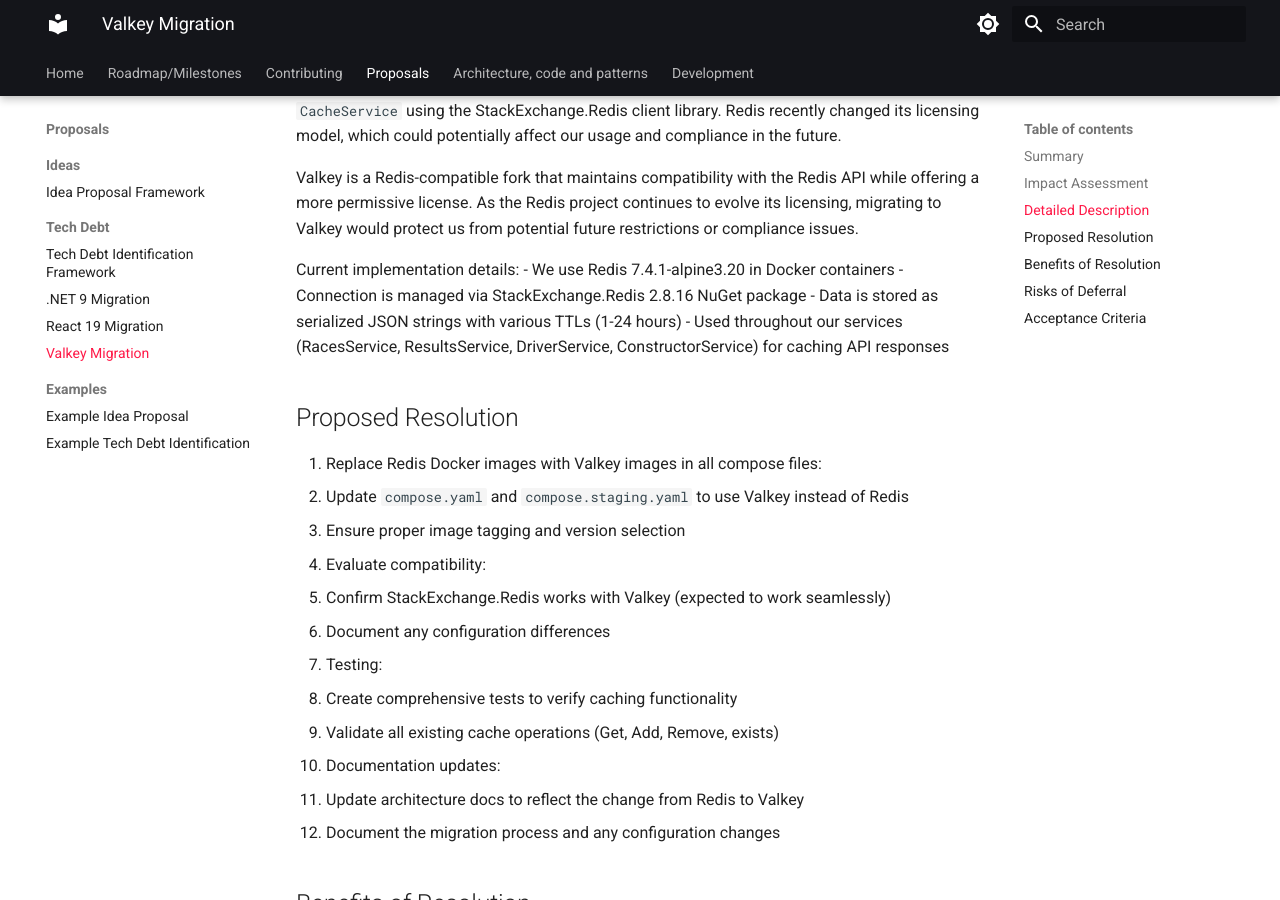
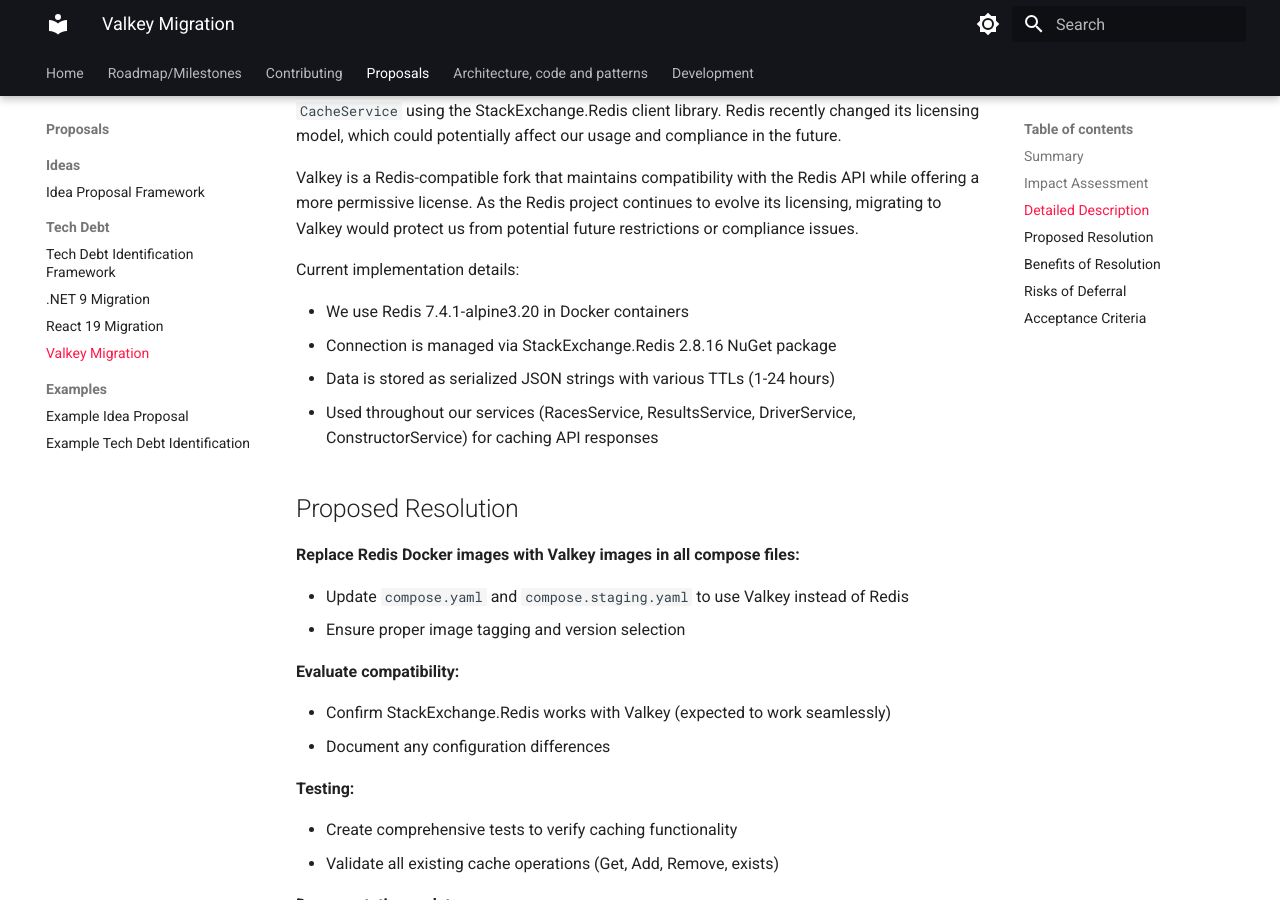
Before and after one commit to Evanlab02/Lyzer, an MkDocs documentation site: the page built from Docs/docs/proposals/tech-debt/Valkey.md, in a window 1280 px wide and 900 px high, scrolled down 899 px. Built offline with MkDocs 1.6.1 and Material for MkDocs 9.7.7, drawn with Linux system fonts in a browser that asks for light colours; the version menu is left out; some of the changed lines change nothing that is shown.

Commit message:
chore: Formatting fixes

```diff
--- a/Docs/docs/proposals/tech-debt/Valkey.md
+++ b/Docs/docs/proposals/tech-debt/Valkey.md
@@ -26,6 +26,7 @@
 Valkey is a Redis-compatible fork that maintains compatibility with the Redis API while offering a more permissive license. As the Redis project continues to evolve its licensing, migrating to Valkey would protect us from potential future restrictions or compliance issues.
 
 Current implementation details:
+
 - We use Redis 7.4.1-alpine3.20 in Docker containers
 - Connection is managed via StackExchange.Redis 2.8.16 NuGet package
 - Data is stored as serialized JSON strings with various TTLs (1-24 hours)
@@ -33,21 +34,28 @@
 
 ## Proposed Resolution
 
-1. Replace Redis Docker images with Valkey images in all compose files:
-   - Update `compose.yaml` and `compose.staging.yaml` to use Valkey instead of Redis
-   - Ensure proper image tagging and version selection
+**Replace Redis Docker images with Valkey images in all compose files:**
 
-2. Evaluate compatibility:
-   - Confirm StackExchange.Redis works with Valkey (expected to work seamlessly)
-   - Document any configuration differences
+- Update `compose.yaml` and `compose.staging.yaml` to use Valkey instead of Redis
+- Ensure proper image tagging and version selection
 
-3. Testing:
-   - Create comprehensive tests to verify caching functionality
-   - Validate all existing cache operations (Get, Add, Remove, exists)
 
-4. Documentation updates:
-   - Update architecture docs to reflect the change from Redis to Valkey
-   - Document the migration process and any configuration changes
+**Evaluate compatibility:**
+
+- Confirm StackExchange.Redis works with Valkey (expected to work seamlessly)
+- Document any configuration differences
+
+
+**Testing:**
+
+- Create comprehensive tests to verify caching functionality
+- Validate all existing cache operations (Get, Add, Remove, exists)
+
+
+**Documentation updates:**
+
+- Update architecture docs to reflect the change from Redis to Valkey
+- Document the migration process and any configuration changes
 
 ## Benefits of Resolution
 
```
